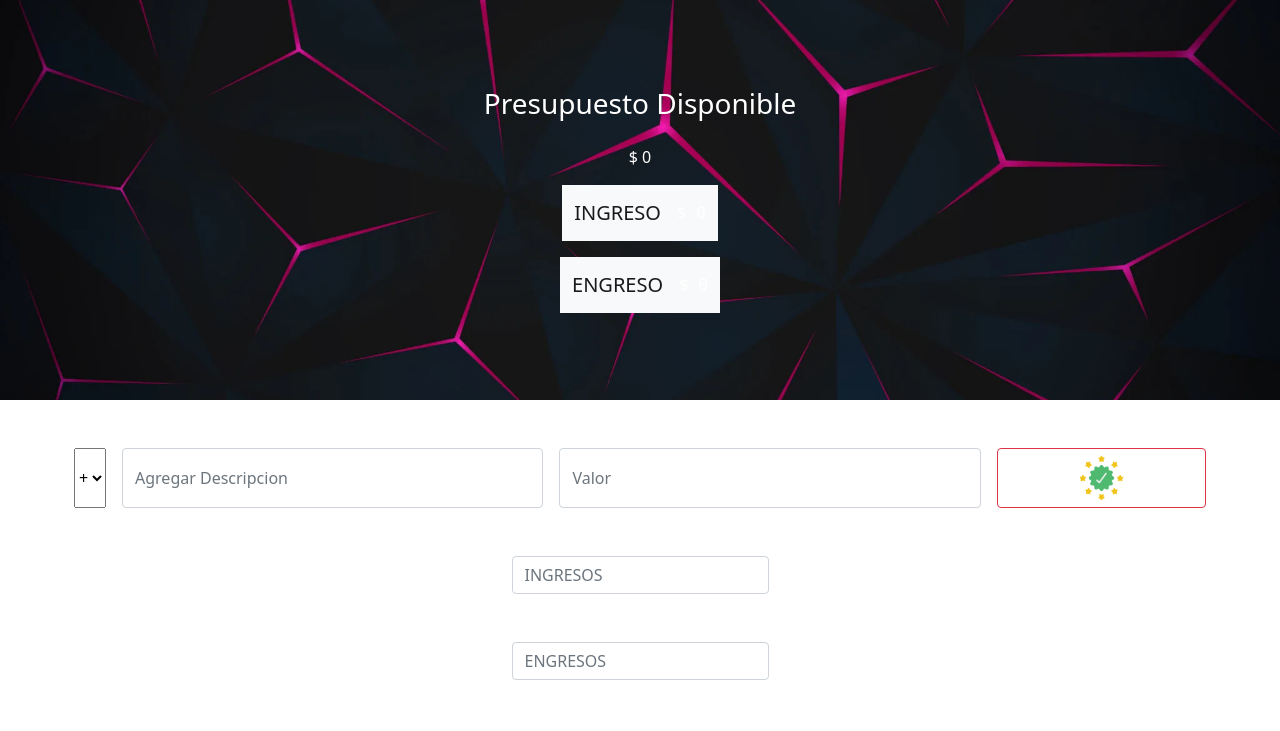
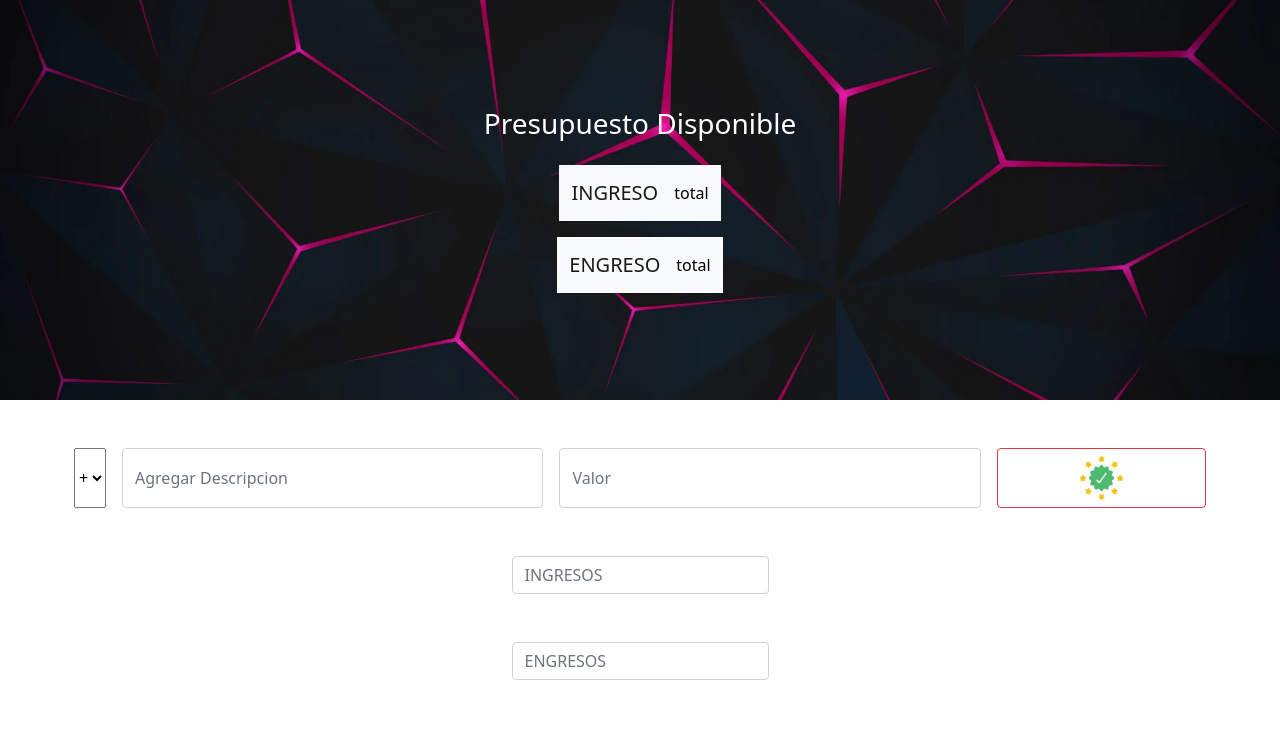
Before and after one commit to YudiZulayMartinezSuarez/Presupuesto, a plain HTML site: page Presupuesto/index.html in a window 1280 px wide. Drawn offline with nearby package versions, Linux system fonts and the light colour scheme; files whose address does not match are found by name.

Commit message:
feat: :bug: Locas

```diff
--- /dev/null
+++ b/Presupuesto/componentes/myContainer.js
@@ -0,0 +1,19 @@
+import config from "../storage/config.js";
+export default{
+    showContainer(){
+        config.datamyContainer();
+
+        Object.assign(this,JSON.parse(localStorage.getItem("myContainer")));
+
+        const ws = new Worker("storage/wsMyContainer.js", {type: "module"});
+
+        ws.postMessage({module:"showMyC", data: this.datos});
+        ws.addEventListener("message", (e)=>{
+            let doc = new DOMParser().parseFromString(e.data, "text/html");
+
+            document.querySelector("#title").append(...doc.body.children);
+
+            ws.terminate();
+        });
+    }
+};
--- a/Presupuesto/css/style.css
+++ b/Presupuesto/css/style.css
@@ -7,3 +7,7 @@
     color: white;
 
 }
+
+span{
+    color: black;
+}
--- a/Presupuesto/index.html
+++ b/Presupuesto/index.html
@@ -8,24 +8,29 @@
     <script src="https://cdn.jsdelivr.net/npm/@popperjs/core@2.9.2/dist/umd/popper.min.js" integrity="sha384-IQsoLXl5PILFhosVNubq5LC7Qb9DXgDA9i+tQ8Zj3iwWAwPtgFTxbJ8NT4GN1R8p" crossorigin="anonymous"></script>
     <script src="https://cdn.jsdelivr.net/npm/bootstrap@5.0.2/dist/js/bootstrap.min.js" integrity="sha384-cVKIPhGWiC2Al4u+LWgxfKTRIcfu0JTxR+EQDz/bgldoEyl4H0zUF0QKbrJ0EcQF" crossorigin="anonymous"></script>
     <link rel="stylesheet" href="css/style.css">
+    <script src="main.js" type="module" defer></script>
     <title>Presupuesto</title>
 </head>
 <body>
 
     <div id="container" class="d-flex flex-column align-items-center justify-content-center vh-80 gap-3 mb-5 " >
-        <h3>Presupuesto Disponible</h3>
-        <div>$ 0</div>
+       <div id="title" class="text-center">
+
+       </div>
+
+
         <nav class="navbar navbar-light bg-light">
           <div class="container-fluid">
             <a class="navbar-brand" href="#">INGRESO</a>
-            <samp>$ 0</samp>
+
+            <span>total</span>
           </div>
         </nav>
 
         <nav class="navbar navbar-light bg-light">
           <div class="container-fluid">
             <a class="navbar-brand" href="#">ENGRESO</a>
-            <samp>$ 0</samp>
+            <span>total</span>
           </div>
         </nav>
 
@@ -34,7 +39,7 @@
     <div id="select" class="d-flex flex-column align-items-center justify-content-center vh-80 " >
         <section>
             <div id="mb-3" class="d-flex gap-3 mb-5" >
-                <select name="operador" >
+                <select name="operador">
                     <option value="btn btn-outline-danger">+</option>
                     <option value="btn btn-outline-danger">-</option>
                 </select>
@@ -59,8 +64,5 @@
         </section>
 
       </div>
-
-
-
 </body>
 </html>
--- a/Presupuesto/js/config.js
+++ /dev/null
@@ -1,3 +0,0 @@
-export default{
-
-}
--- a/Presupuesto/js/main.js
+++ /dev/null
@@ -1,3 +0,0 @@
-import myContainer from "../../componentes/myContainer.js";
-
-showmyContainer();
--- /dev/null
+++ b/Presupuesto/main.js
@@ -0,0 +1,4 @@
+import myContainer from "./componentes/myContainer.js";
+
+
+myContainer.showContainer();
--- /dev/null
+++ b/Presupuesto/storage/config.js
@@ -0,0 +1,10 @@
+export default{
+    datamyContainer(){
+        localStorage.setItem("myContainer",JSON.stringify({
+            datos:{
+                title:"Presupuesto Disponible"
+            }
+
+        }));
+    }
+};
--- /dev/null
+++ b/Presupuesto/storage/wsMyContainer.js
@@ -0,0 +1,11 @@
+export let wsmyBanner ={
+    showMyC(p1){
+        return`
+        <h3>${p1.title}</h3>
+       `
+    }
+}
+
+self.addEventListener("message", (e)=>{
+    postMessage(wsmyBanner[`${e.data.module}`](e.data.data));
+});
--- a/componentes/myContainer.js
+++ /dev/null
@@ -1,3 +0,0 @@
-export default{
-
-}
```
